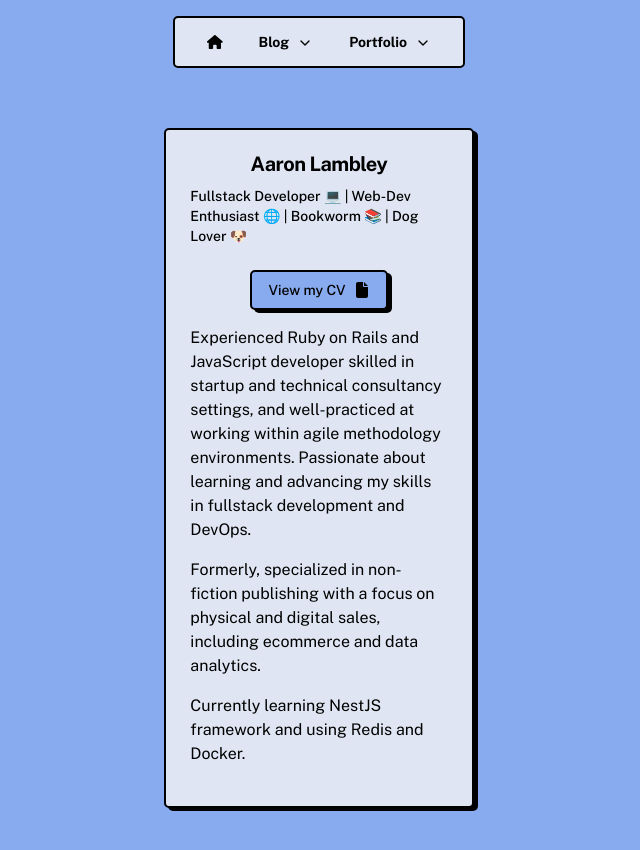
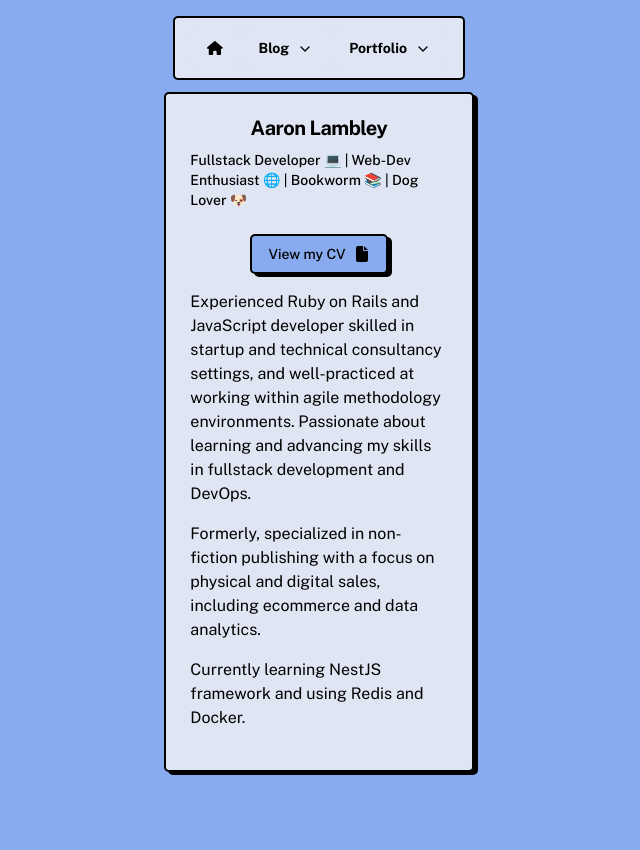
Before and after one commit to lambley/portfolio-v2, a Next.js app: page / in a window 1280 px wide. Shown: the top 850 px of the page, without its empty margins (321-961 px from the left). After the commit the page ends 800 px from the top, so only its background shows below. Built offline with nearby package versions, Linux system fonts and the light colour scheme.

Commit message:
Set home page height to fit screen minus navbar (64px height + 32px spacing)

```diff
--- a/app/page.tsx
+++ b/app/page.tsx
@@ -12,7 +12,7 @@ import { faFile } from "@fortawesome/free-solid-svg-icons";
 
 export default function HomePage() {
   return (
-    <main className="min-h-screen w-full m-auto p-4 flex flex-col items-center justify-center bg-main text-text">
+    <main className="h-[calc(100vh-96px)] w-full m-auto p-4 flex flex-col items-center justify-center bg-main text-text">
       <Card className="bg-bg w-11/12 md:w-3/4 lg:w-1/2 xl:w-1/3">
         <CardHeader className="flex items-center justify-center">
           <CardTitle>Aaron Lambley</CardTitle>
--- a/components/navigation.tsx
+++ b/components/navigation.tsx
@@ -33,7 +33,7 @@ const portfolioItems = [
 
 export default function Navigation() {
   return (
-    <div className="w-fit flex justify-center mx-auto lg:mt-4 lg:mb-0 lg:sticky lg:top-4 mb-4 bottom-0 absolute left-0 right-0">
+    <div className="w-fit h-16 flex justify-center mx-auto lg:mt-4 lg:mb-0 lg:sticky lg:top-4 mb-4 bottom-0 absolute left-0 right-0">
       <NavigationMenu className="z-[5] max-w-[1200px] w-full px-4">
         <NavigationMenuList className="flex justify-between w-full">
           <NavigationMenuItem>
```
